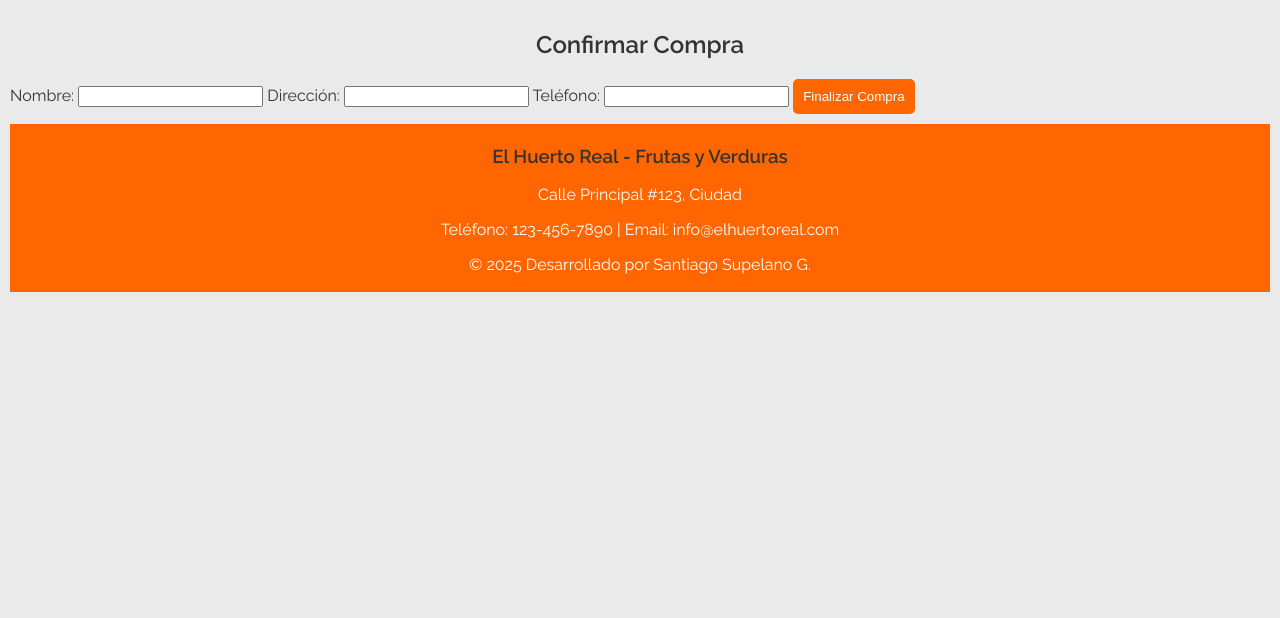
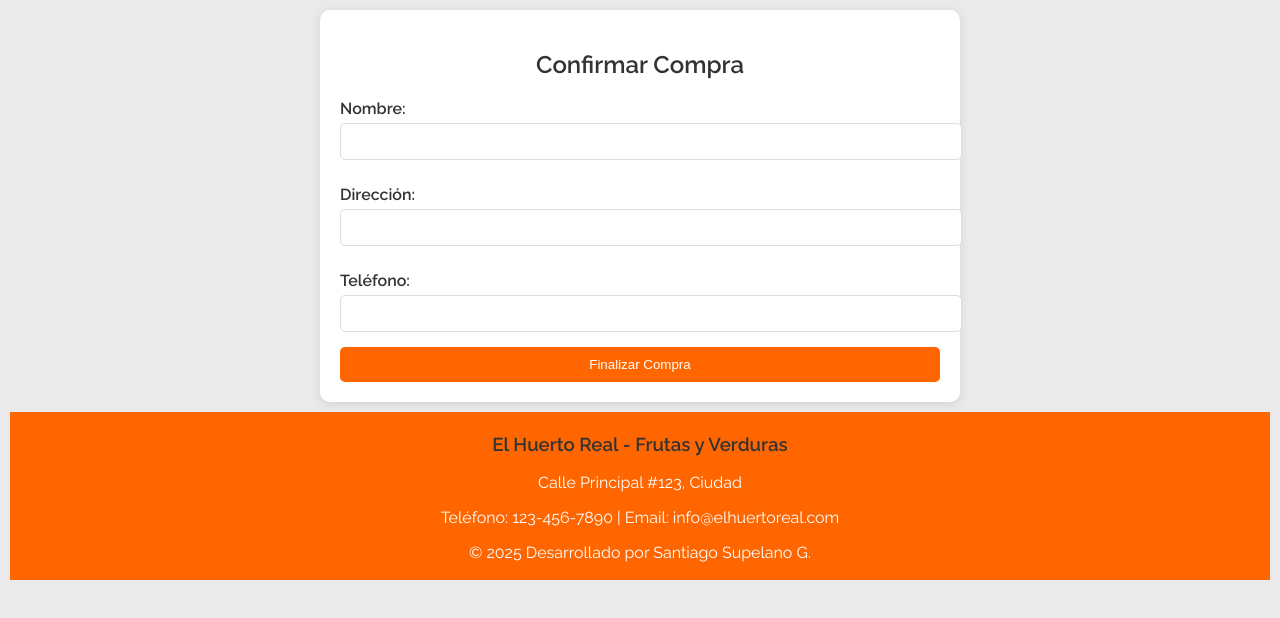
Before and after one commit to JandresMV/ElHuertoReal, a plain HTML site: page pago.html in a window 1280 px wide. Shown: the part 110-728 px from the top of the page. Drawn offline with Linux system fonts and the light colour scheme.

Commit message:
sitio web funcional v1.0

```diff
--- a/css/styles.css
+++ b/css/styles.css
@@ -307,3 +307,48 @@ h2 {
     flex-direction: column; /* Alinear productos en columna */
     align-items: center; /* Centrar productos horizontalmente */
 }
+
+/* Estilos específicos para la página de pago */
+.pago-contenedor {
+    max-width: 600px; /* Ancho máximo del contenedor */
+    margin: 0 auto; /* Centrar el contenedor */
+    padding: 20px; /* Espaciado interno */
+    background-color: #fff; /* Fondo blanco */
+    border-radius: 10px; /* Bordes redondeados */
+    box-shadow: 0px 2px 10px rgba(0, 0, 0, 0.1); /* Sombra suave */
+}
+
+.pago-contenedor h2 {
+    text-align: center; /* Centrar el título */
+    color: #333; /* Color del texto */
+}
+
+.pago-contenedor label {
+    display: block; /* Hacer que las etiquetas ocupen toda la línea */
+    margin: 10px 0 5px; /* Espaciado entre etiquetas y campos */
+    font-weight: bold; /* Negrita para las etiquetas */
+}
+
+.pago-contenedor input[type="text"],
+.pago-contenedor input[type="tel"] {
+    width: 100%; /* Ancho completo */
+    padding: 10px; /* Espaciado interno */
+    border: 1px solid #ddd; /* Borde suave */
+    border-radius: 5px; /* Bordes redondeados */
+    margin-bottom: 15px; /* Espaciado inferior */
+}
+
+.pago-contenedor button {
+    background-color: #ff6600; /* Color del botón */
+    color: white;
+    padding: 10px 20px; /* Espaciado interno */
+    border: none; /* Sin borde */
+    border-radius: 5px; /* Bordes redondeados */
+    cursor: pointer; /* Cambiar cursor al pasar el mouse */
+    width: 100%; /* Ancho completo */
+    transition: background-color 0.3s; /* Transición suave */
+}
+
+.pago-contenedor button:hover {
+    background-color: #0057b8; /* Color al pasar el mouse */
+}
--- a/js/pago.js
+++ b/js/pago.js
@@ -0,0 +1,35 @@
+function validarFormulario() {
+    const nombre = document.getElementById("nombre").value;
+    const direccion = document.getElementById("direccion").value;
+    const telefono = document.getElementById("telefono").value;
+
+    // Validar que el nombre tenga al menos dos palabras
+    const nombreValido = nombre.trim().split(" ").length >= 2;
+
+    // Validar que el teléfono tenga exactamente 10 dígitos
+    const telefonoValido = /^\d{10}$/.test(telefono);
+
+    if (!nombreValido) {
+        alert("Por favor, ingrese al menos un nombre y un apellido.");
+        return false; // Evitar el envío del formulario
+    }
+
+    if (!telefonoValido) {
+        alert("Por favor, ingrese un número de teléfono válido (10 dígitos).");
+        return false; // Evitar el envío del formulario
+    }
+
+    // Si las validaciones son correctas, limpiar el carrito
+    limpiarCarrito();
+
+    // Mostrar mensaje mejorado con el nombre del cliente
+    alert(`Hola ${nombre}, tu despacho será enviado en breve. Gracias por comprar en El Huerto Real.`);
+
+    return true; // Permitir el envío del formulario
+}
+
+// Función para limpiar el carrito
+function limpiarCarrito() {
+    carrito = []; // Vaciar el carrito
+    localStorage.setItem("carrito", JSON.stringify(carrito)); // Actualizar el almacenamiento local
+}
--- a/pago.html
+++ b/pago.html
@@ -21,19 +21,21 @@
     </nav>
 
     <main>
+        <div class="pago-contenedor">
             <h2>Confirmar Compra</h2>
-        <form id="formPago">
+            <form id="formPago" onsubmit="return validarFormulario()">
                 <label>Nombre:</label>
-            <input type="text" id="nombre" required>
+                <input type="text" id="nombre" required pattern="^(\w+\s+){1,}\w+$" title="Por favor, ingrese al menos un nombre y un apellido.">
 
                 <label>Dirección:</label>
                 <input type="text" id="direccion" required>
 
                 <label>Teléfono:</label>
-            <input type="tel" id="telefono" required>
+                <input type="tel" id="telefono" required pattern="\d{10}" title="Por favor, ingrese un número de teléfono válido (10 dígitos).">
 
                 <button type="submit">Finalizar Compra</button>
             </form>
+        </div>
     </main>
 
     <footer>
```
Lines whose indentation alone changed are shown as unchanged.
